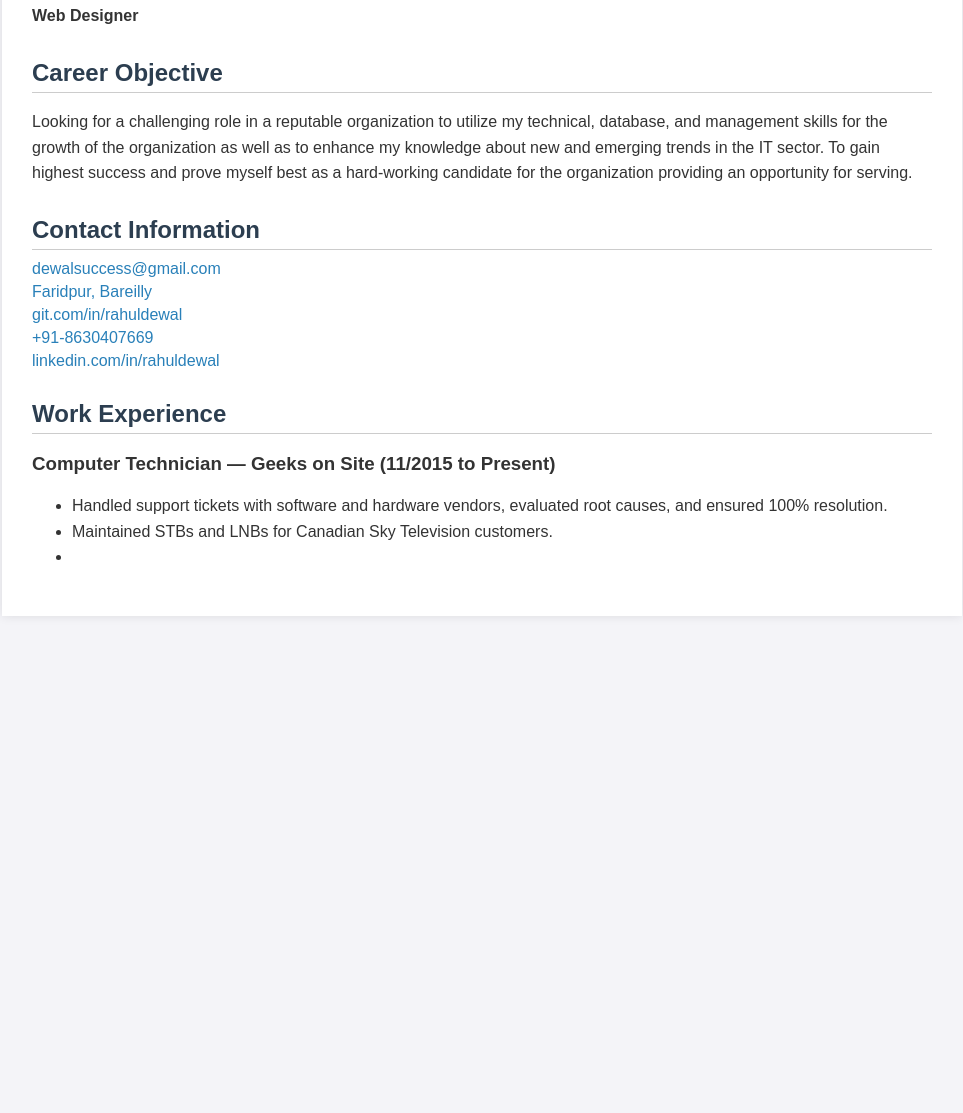
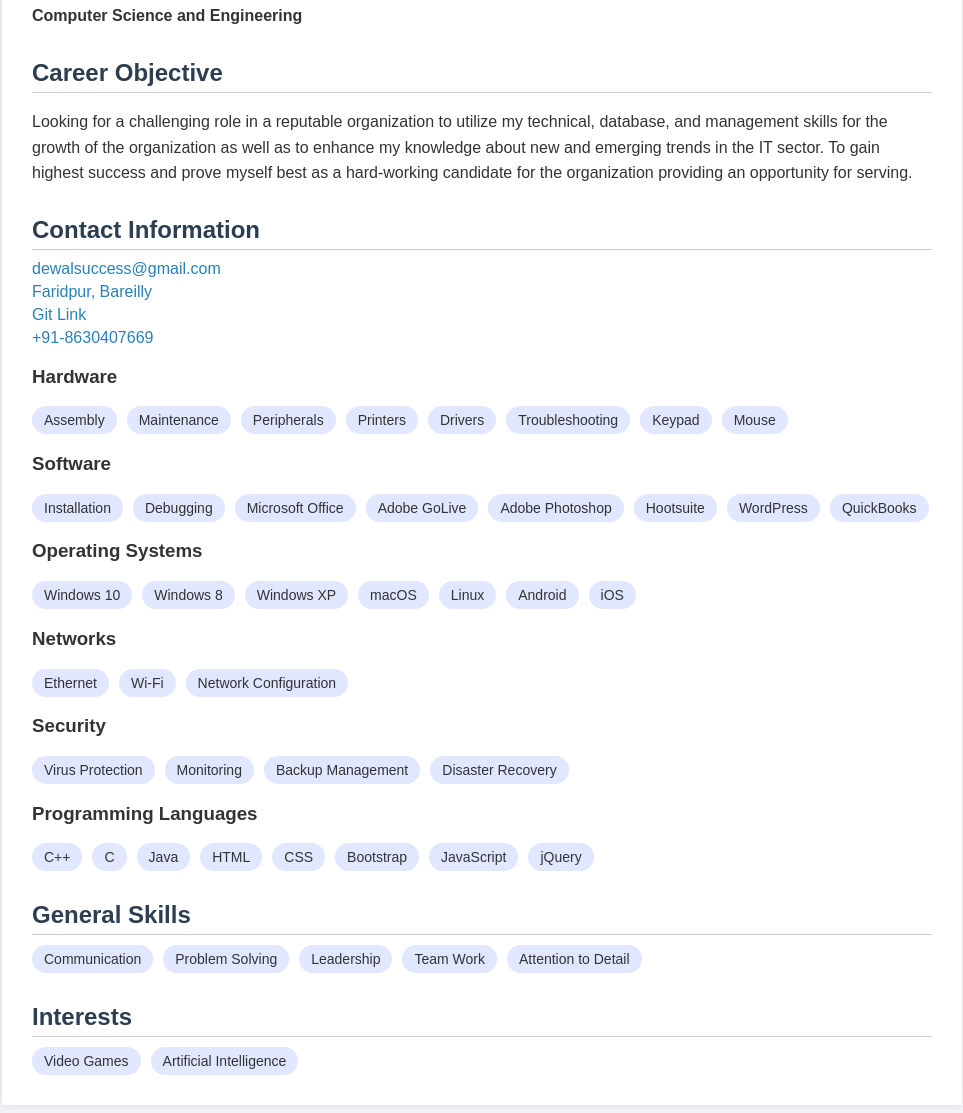
Before and after one commit to aryanvashi/25BA151, a plain HTML site: page HTML/classwork/css/resume.2.html in a window 1280 px wide. Shown: the part 121-1234 px from the top of the page, without its empty margins (158-1121 px from the left). Before the commit the page ends 800 px from the top, so only its background shows below. Drawn offline with Linux system fonts and the light colour scheme.

Commit message:
classwork29/11

```diff
--- a/HTML/classwork/css/resume.2.html
+++ b/HTML/classwork/css/resume.2.html
@@ -52,8 +52,8 @@
 </head>
 <body>
   <div class="resume">
-    <h1>Rahul Dewal</h1>
-    <p><strong>Web Designer</strong></p>
+    <h1>Aryan Vashishtha</h1>
+    <p><strong>Computer Science and Engineering </strong></p>
 
     <h2>Career Objective</h2>
     <p>
@@ -64,14 +64,87 @@
     <div class="contact">
       <a href="mailto:dewalsuccess@gmail.com">dewalsuccess@gmail.com</a>
       <a href="#">Faridpur, Bareilly</a>
-      <a href="https://git.com/in/rahuldewal">git.com/in/rahuldewal</a>
+      <a href="https://git.com/aryanvashi/25VA151.git"> Git Link</a>
       <a href="tel:+918630407669">+91-8630407669</a>
-      <a href="https://linkedin.com/in/rahuldewal">linkedin.com/in/rahuldewal</a>
+
     </div>
 
-    <h2>Work Experience</h2>
-    <h3>Computer Technician — Geeks on Site (11/2015 to Present)</h3>
-    <ul>
-      <li>Handled support tickets with software and hardware vendors, evaluated root causes, and ensured 100% resolution.</li>
-      <li>Maintained STBs and LNBs for Canadian Sky Television customers.</li>
-      <li>
+    <h3>Hardware</h3>
+    <div class="skills">
+      <span class="tag">Assembly</span>
+      <span class="tag">Maintenance</span>
+      <span class="tag">Peripherals</span>
+      <span class="tag">Printers</span>
+      <span class="tag">Drivers</span>
+      <span class="tag">Troubleshooting</span>
+      <span class="tag">Keypad</span>
+      <span class="tag">Mouse</span>
+    </div>
+
+    <h3>Software</h3>
+    <div class="skills">
+      <span class="tag">Installation</span>
+      <span class="tag">Debugging</span>
+      <span class="tag">Microsoft Office</span>
+      <span class="tag">Adobe GoLive</span>
+      <span class="tag">Adobe Photoshop</span>
+      <span class="tag">Hootsuite</span>
+      <span class="tag">WordPress</span>
+      <span class="tag">QuickBooks</span>
+    </div>
+
+    <h3>Operating Systems</h3>
+    <div class="skills">
+      <span class="tag">Windows 10</span>
+      <span class="tag">Windows 8</span>
+      <span class="tag">Windows XP</span>
+      <span class="tag">macOS</span>
+      <span class="tag">Linux</span>
+      <span class="tag">Android</span>
+      <span class="tag">iOS</span>
+    </div>
+
+    <h3>Networks</h3>
+    <div class="skills">
+      <span class="tag">Ethernet</span>
+      <span class="tag">Wi-Fi</span>
+      <span class="tag">Network Configuration</span>
+    </div>
+
+    <h3>Security</h3>
+    <div class="skills">
+      <span class="tag">Virus Protection</span>
+      <span class="tag">Monitoring</span>
+      <span class="tag">Backup Management</span>
+      <span class="tag">Disaster Recovery</span>
+    </div>
+
+    <h3>Programming Languages</h3>
+    <div class="skills">
+      <span class="tag">C++</span>
+      <span class="tag">C</span>
+      <span class="tag">Java</span>
+      <span class="tag">HTML</span>
+      <span class="tag">CSS</span>
+      <span class="tag">Bootstrap</span>
+      <span class="tag">JavaScript</span>
+      <span class="tag">jQuery</span>
+    </div>
+
+    <h2>General Skills</h2>
+    <div class="general-skills">
+      <span class="tag">Communication</span>
+      <span class="tag">Problem Solving</span>
+      <span class="tag">Leadership</span>
+      <span class="tag">Team Work</span>
+      <span class="tag">Attention to Detail</span>
+    </div>
+
+    <h2>Interests</h2>
+    <div class="interests">
+      <span class="tag">Video Games</span>
+      <span class="tag">Artificial Intelligence</span>
+    </div>
+  </div>
+</body>
+</html>
```
Also changed, not shown: HTML/classwork/css/resume3.html (+28 -4 lines).
